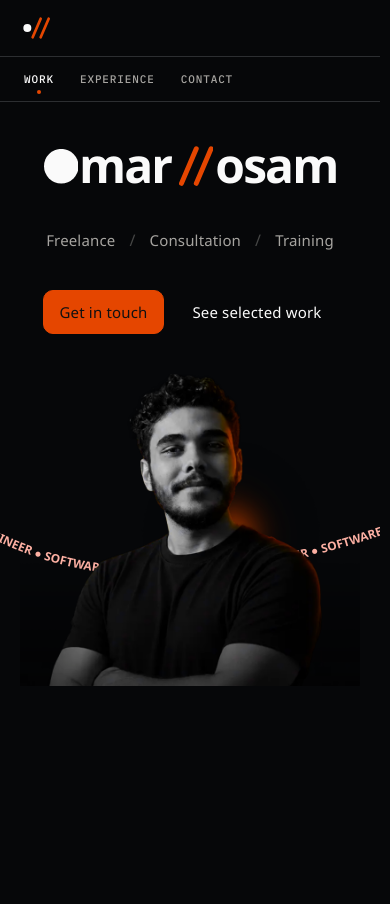
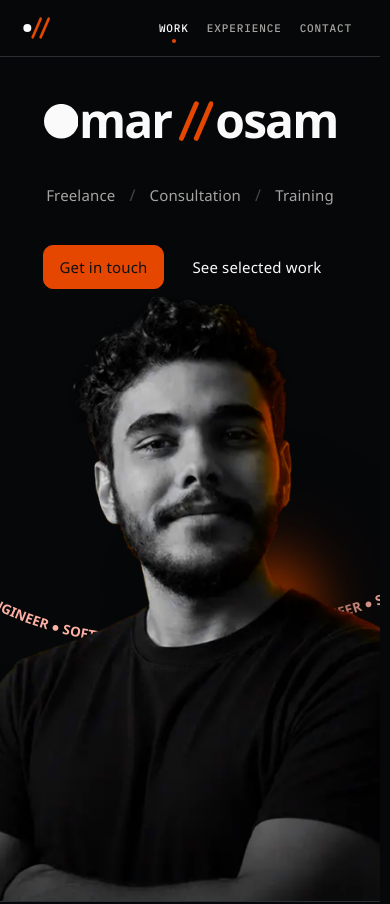
Before and after one commit to OmarHosamCodes/personal-brand, an Astro site in the folder portfolio/: page / in a window 390 px wide. Shown: the top 904 px of the page. Built offline with nearby package versions, Linux system fonts and the light colour scheme; Astro itself is replaced by a stand-in of ours.

Commit message:
fix(portfolio): make mobile hero composition more coherent

```diff
--- a/portfolio/src/components/SiteHeader.astro
+++ b/portfolio/src/components/SiteHeader.astro
@@ -22,14 +22,14 @@ const nav = [
     </a>
 
     <nav
-      class="site-header__nav hidden items-center md:flex"
+      class="site-header__nav flex min-w-0 flex-1 items-center justify-end gap-0.5 overflow-x-auto [-ms-overflow-style:none] [scrollbar-width:none] [&::-webkit-scrollbar]:hidden"
       aria-label="Primary"
       data-site-nav
     >
       {
         nav.map((item) => (
           <a
-            class="site-header__link font-label text-muted-foreground hover:text-foreground focus-visible:ring-ring inline-flex h-11 items-center px-2.5 no-underline outline-none transition-colors duration-[var(--duration-control)] ease-[var(--ease-broadcast)] focus-visible:ring-2 focus-visible:ring-offset-2 focus-visible:ring-offset-background"
+            class="site-header__link font-label text-muted-foreground hover:text-foreground focus-visible:ring-ring inline-flex h-11 shrink-0 items-center px-2 no-underline outline-none transition-colors duration-[var(--duration-control)] ease-[var(--ease-broadcast)] focus-visible:ring-2 focus-visible:ring-offset-2 focus-visible:ring-offset-background md:px-2.5"
             href={item.href}
             data-nav-id={item.id}
           >
@@ -39,25 +39,6 @@ const nav = [
       }
     </nav>
   </div>
-
-  {/* DESIGN: mobile sticky horizontal strip when vertical rail is impractical */}
-  <nav
-    class="site-header__nav border-border md:hidden flex gap-0.5 overflow-x-auto border-t px-3 [-ms-overflow-style:none] [scrollbar-width:none] [&::-webkit-scrollbar]:hidden"
-    aria-label="Sections"
-    data-site-nav
-  >
-    {
-      nav.map((item) => (
-        <a
-          class="site-header__link font-label text-muted-foreground hover:text-foreground focus-visible:ring-ring inline-flex h-11 shrink-0 items-center px-3 no-underline outline-none transition-colors duration-[var(--duration-control)] ease-[var(--ease-broadcast)] focus-visible:ring-2 focus-visible:ring-offset-2 focus-visible:ring-offset-background"
-          href={item.href}
-          data-nav-id={item.id}
-        >
-          {item.label}
-        </a>
-      ))
-    }
-  </nav>
 </header>
 
 <style>
--- a/portfolio/src/components/react-bits/CurvedLoop.css
+++ b/portfolio/src/components/react-bits/CurvedLoop.css
@@ -23,6 +23,13 @@
   font-family: var(--font-serif);
 }
 
+@media (max-width: 767px) {
+  .curved-loop-svg {
+    font-size: clamp(3.125rem, 11vw, 5rem);
+    aspect-ratio: 100 / 13;
+  }
+}
+
 .curved-loop-svg text {
   font-family: inherit;
 }
--- a/portfolio/src/components/sections/Hero.astro
+++ b/portfolio/src/components/sections/Hero.astro
@@ -21,8 +21,13 @@ import { site } from '../../content/site';
       <HeroCta />
     </div>
 
-    {/* Portrait stage: full-bleed curved text behind the image */}
-    <div class="relative mt-10 w-full md:mt-12">
+    {/* Portrait stage: flex-grow fill + curved text behind portrait (OD hero C mobile) */}
+    <div
+      class="relative -mx-5 mt-2 min-h-[20rem] w-[calc(100%+2.5rem)] flex-1 md:mx-0 md:mt-12 md:w-full"
+    >
+      <figure
+        class="absolute inset-0 m-0 md:relative md:inset-auto md:h-auto md:min-h-0 md:w-full md:max-w-3xl md:mx-auto"
+      >
         <div
           class="pointer-events-none absolute top-1/2 left-1/2 z-0 w-screen -translate-x-1/2 -translate-y-1/2"
           aria-hidden="true"
@@ -40,16 +45,19 @@ import { site } from '../../content/site';
           </div>
         </div>
 
-      <figure class="relative z-10 m-0 mx-auto w-full max-w-3xl">
+        <div
+          class="relative z-10 mx-auto size-full md:aspect-[768/704] md:w-full md:max-h-[44rem]"
+        >
           <img
             src={site.portrait.src}
             alt={site.portrait.alt}
             width={site.portrait.width}
             height={site.portrait.height}
-          class="mx-auto h-auto w-full max-h-[min(44rem,52svh)] md:max-h-[44rem]"
+            class="block size-full object-cover object-[center_12%] md:object-contain md:object-center"
             fetchpriority="high"
             decoding="async"
           />
+        </div>
       </figure>
     </div>
   </div>
```
Lines whose indentation alone changed are shown as unchanged.
